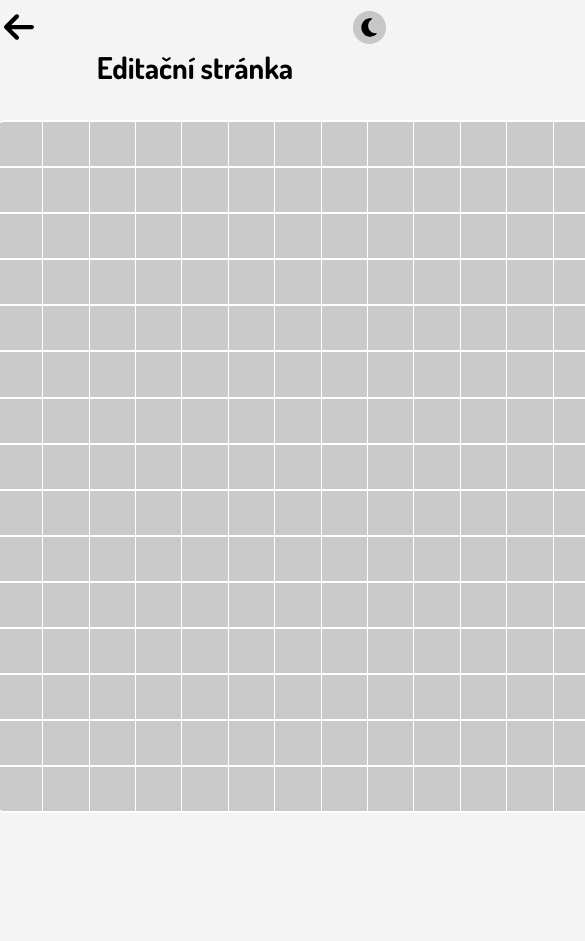
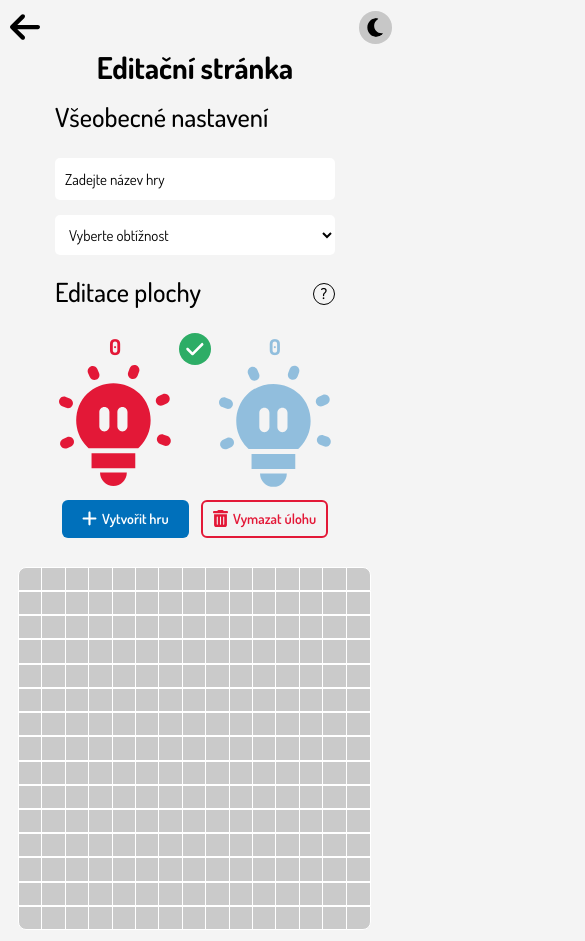
Before and after one commit to Ytovon/TDA-2025-primitive, a React (Create React App) app in the folder client/: page /EditorPage in a window 390 px wide. Shown: the top 941 px of the page, 585 px wide, since content can reach past the window. Before the commit the page ends 844 px from the top, so only its background shows below. Built offline with nearby package versions, Linux system fonts and the light colour scheme; no server answers.

Commit message:
editorPage style

```diff
--- a/client/src/Pages/EditorPage/EditorPage.module.css
+++ b/client/src/Pages/EditorPage/EditorPage.module.css
@@ -1,5 +1,5 @@
 .body {
-  background-color: var(--secondBackground);
+  background-color: var(--mainBackground);
   margin: 0;
   padding: 0;
   height: 100vh;
@@ -7,7 +7,7 @@
 
 :root {
   --cellSize: 5.5vh;
-  --cellSizeClamped: clamp(18px, var(--cellSize), 48px);
+  --cellSizeClamped: clamp(18px, var(--cellSize), 47px);
 }
 
 /* ********************************** */
@@ -44,7 +44,6 @@
   display: flex;
   gap: 1vw;
   justify-content: center;
-  margin-top: 3vh;
 }
 
 .errorWin {
@@ -98,8 +97,13 @@ input::placeholder {
   background-color: var(--firstBackground);
   color: var(--textColor);
   padding: 10px;
+  border: 0;
   border-radius: 5px;
   font-size: 1rem;
+}
+
+.editorPageSelect:focus {
+  outline: none;
 }
 
 .leftSideTitle {
@@ -120,7 +124,7 @@ input::placeholder {
   text-align: center;
   width: 20px;
   height: 20px;
-  border: 1px solid black;
+  border: 1px solid var(--textColor);
   border-radius: 50px;
   cursor: help;
   margin-bottom: 20px;
@@ -129,6 +133,10 @@ input::placeholder {
 .selectSymbolImg {
   display: flex;
   justify-content: space-between;
+}
+
+.selectSymbolImg img:nth-child(2n + 0) {
+  width: 7.5rem;
 }
 
 .numberAboveImg {
@@ -186,6 +194,10 @@ input::placeholder {
 .cell:nth-last-child(1) {
   border-radius: 0 0 8px 0;
 }
+.cell:nth-child(15n) {
+  width: var(--cellSizeClamped);
+  border-right: 0;
+}
 
 .symbol {
   width: 65%;
@@ -202,9 +214,72 @@ input::placeholder {
   cursor: pointer;
 }
 
-@media screen and (max-witdh: 750px) {
+@media screen and (max-width: 1100px) {
+  :root {
+    font-size: 15px;
+    --cellSize: 6vw;
+    --cellSizeClamped: clamp(18px, var(--cellSize), 40px);
+  }
+
+  .editorPageMenu {
+    padding: 10px 10px 0 10px;
+  }
+
+  .editWrapper {
+    flex-direction: column;
+    gap: 0;
+  }
+
   .leftSide {
-    margin: 10px auto;
+    width: 35vw;
+    margin: 0px auto 2vh;
+  }
+
+  .rightSide {
+    width: min-content;
+    margin: 0 auto;
+  }
+
+  .editorPageTitle {
+    margin-bottom: 10px;
+  }
+
+  .leftSideTitle {
+    margin-bottom: 25px;
+  }
+
+  .editacePlochyTitle {
+    gap: 25px;
+  }
+
+  .editorPageSelect {
+    margin-bottom: 20px;
+  }
+
+  .gameGrid {
+    justify-content: center;
+    border: 0;
+    padding-right: 3px;
+    margin-bottom: 3%;
+  }
+
+  .cell:nth-child(15n) {
+    border-right: 1px solid var(--gameBorder);
+  }
+
+  .selectSymbolImg {
+    justify-content: space-around;
+    margin-bottom: 10px;
+  }
+
+  .leftSideBtns {
+    justify-content: center;
+    gap: 3vw;
+  }
+
+  .clearGame {
+    top: -23px;
+    font-size: 1rem;
   }
 }
 
@@ -221,3 +296,9 @@ input::placeholder {
     justify-content: space-between;
   }
 }
+
+@media screen and (max-width: 800px) {
+  .leftSide {
+    margin-bottom: 3vh;
+  }
+}
--- a/client/src/Pages/EditorPage/EditorPage.tsx
+++ b/client/src/Pages/EditorPage/EditorPage.tsx
@@ -416,19 +416,39 @@ export const EditorPage: React.FC<EditorPageProps> = ({ uuid = "" }) => {
                 <option value="none" selected>
                   Vyberte obtížnost
                 </option>
-                <option className={styles.difficulty} value="Začátečník">
+                <option
+                  style={{ color: darkMode ? "black" : "#0070BB" }}
+                  className={styles.difficulty}
+                  value="Začátečník"
+                >
                   Začátečník
                 </option>
-                <option className={styles.difficulty} value="Jednoduchá">
+                <option
+                  style={{ color: darkMode ? "black" : "#395A9A" }}
+                  className={styles.difficulty}
+                  value="Jednoduchá"
+                >
                   Jednoduchá
                 </option>
-                <option className={styles.difficulty} value="Pokročilá">
+                <option
+                  style={{ color: darkMode ? "black" : "#724479" }}
+                  className={styles.difficulty}
+                  value="Pokročilá"
+                >
                   Pokročilá
                 </option>
-                <option className={styles.difficulty} value="Těžká">
+                <option
+                  style={{ color: darkMode ? "black" : "#AB2E58" }}
+                  className={styles.difficulty}
+                  value="Těžká"
+                >
                   Těžká
                 </option>
-                <option className={styles.difficulty} value="Nejtěžší">
+                <option
+                  style={{ color: darkMode ? "black" : "#E31837" }}
+                  className={styles.difficulty}
+                  value="Nejtěžší"
+                >
                   Nejtěžší
                 </option>
               </select>
--- a/client/src/index.css
+++ b/client/src/index.css
@@ -15,7 +15,6 @@ body {
   --mainBackground: #f4f4f4;
   --firstBackground: white;
   --secondBackground: #f4f4f4;
-  --thirdBackground: white;
   --textColor: black;
   --textColorInverted: white;
   --startBtnColor: #e81837;
```
